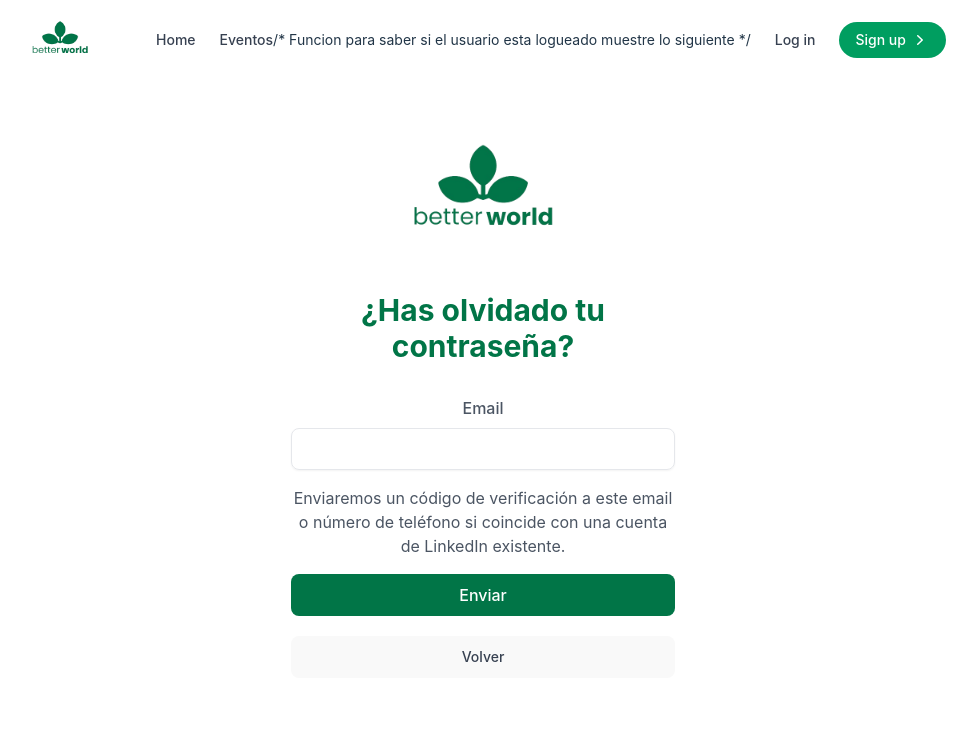
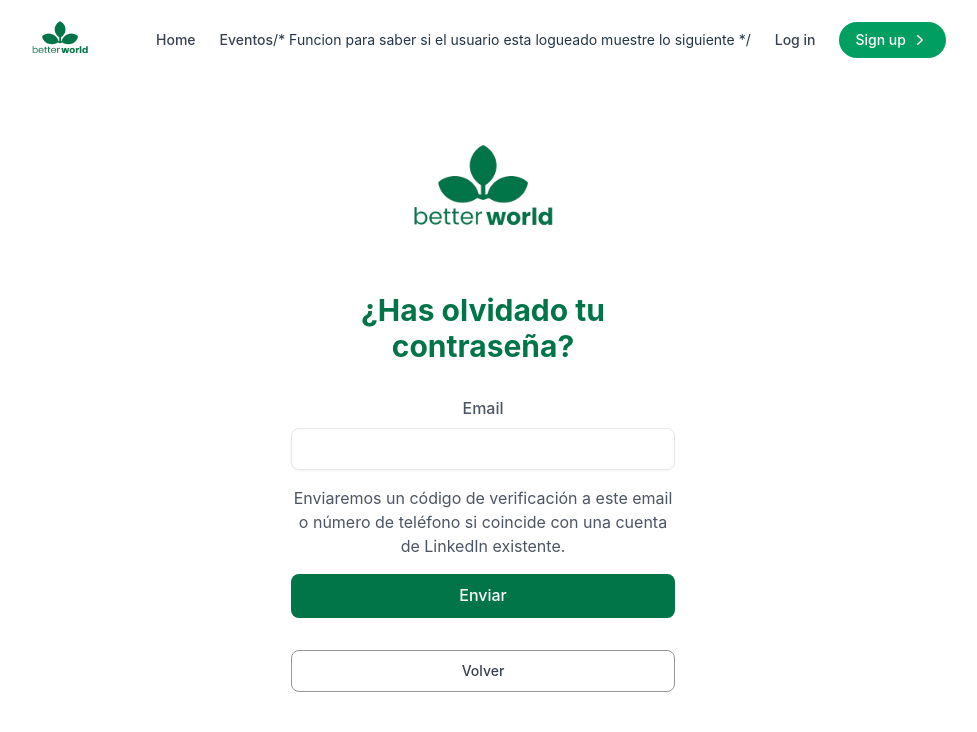
Before and after one commit to DaviBaezaRepo/Bootcamp_ProyectoFinal, a React (Vite) app in the folder vite-project/: page /ResetPassword in a window 1280 px wide. Shown: the top 732 px of the page, without its empty margins (157-1134 px from the left). Built offline with nearby package versions, Linux system fonts and the light colour scheme.

Commit message:
Changed buttons showing when logged (/home) + login styles + created the resetPassword component and updated routes

```diff
--- a/vite-project/package.json
+++ b/vite-project/package.json
@@ -14,7 +14,7 @@
     "react": "^18.2.0",
     "react-cookie": "^7.1.4",
     "react-dom": "^18.2.0",
-    "react-router-dom": "^6.23.0"
+    "react-router-dom": "^6.23.1"
   },
   "devDependencies": {
     "@types/react": "^18.2.66",
--- a/vite-project/src/components/Home.tsx
+++ b/vite-project/src/components/Home.tsx
@@ -22,20 +22,15 @@ function Home() {
                         En nuestra plataforma, conectamos a personas con corazones solidarios para participar en eventos que impactan positivamente en nuestra comunidad. Desde recogidas de basura hasta donaciones de alimentos y compañía a personas mayores, cada acción cuenta. Juntos, podemos crear un mundo más solidario y compasivo. ¡Apúntate ahora y sé parte del cambio!
                         </p>
                         <div className="items-center gap-x-3 space-y-3 sm:flex sm:space-y-0">
-                        {isLogged() ? (
                             <a href="/events" className="block button py-2 px-4 text-center text-white font-medium duration-150 rounded-lg shadow-lg hover:shadow-none">
                                 Explorar eventos
                             </a>
-) : (
                             <a href="/login" className="flex items-center justify-center gap-x-2 py-2 px-4 text-gray-700 hover:text-gray-500 font-medium duration-150 active:bg-gray-100 border rounded-lg md:inline-flex">
                                 Acceder
                                 <svg xmlns="http://www.w3.org/2000/svg" viewBox="0 0 20 20" fill="currentColor" className="w-5 h-5">
                                     <path fillRule="evenodd" d="M2 10a.75.75 0 01.75-.75h12.59l-2.1-1.95a.75.75 0 111.02-1.1l3.5 3.25a.75.75 0 010 1.1l-3.5 3.25a.75.75 0 11-1.02-1.1l2.1-1.95H2.75A.75.75 0 012 10z" clipRule="evenodd" />
                                 </svg>
-
                             </a>
-)}
-
                         </div>
                     </div>
                     <div className="flex-none mt-14 md:mt-0 md:max-w-xl">
--- a/vite-project/src/components/Login.tsx
+++ b/vite-project/src/components/Login.tsx
@@ -34,8 +34,8 @@ function Login() {
 
 
     return (
-        <main className="w-full h-screen flex flex-col items-center px-4 pt-3">
-            <div className="max-w-sm w-full text-gray-600">
+        <main className="w-full flex flex-col items-center px-4 pt-3">
+            <div className="max-w-sm w-full mb-3 text-gray-600">
                 <div className="text-center">
                     <img src="../src/assets/better-world-logo1.png" width={200} className="mx-auto" />
                     <div className="space-y-2">
@@ -57,7 +57,7 @@ function Login() {
                             value={email}
                             onChange={(e) => setEmail(e.target.value)}
                             required
-                            className="w-full mt-2 px-3 py-2 text-gray-500 bg-transparent outline-none border focus:border-indigo-600 shadow-sm rounded-lg"
+                            className="w-full mt-2 px-3 py-2 text-gray-500 bg-transparent outline-none border border-color shadow-sm rounded-lg"
                         />
                     </div>
                     <div>
@@ -69,7 +69,7 @@ function Login() {
                             value={password}
                             onChange={(e) => setPassword(e.target.value)}
                             required
-                            className="w-full mt-2 px-3 py-2 text-gray-500 bg-transparent outline-none border focus:border-indigo-600 shadow-sm rounded-lg"
+                            className="w-full mt-2 px-3 py-2 text-gray-500 bg-transparent outline-none border border-color shadow-sm rounded-lg"
                         />
                     </div>
                     {alert ? alert : ""}
--- a/vite-project/src/components/ResetCode.tsx
+++ b/vite-project/src/components/ResetCode.tsx
@@ -0,0 +1 @@
+//in progress..
--- a/vite-project/src/components/ResetPassword.tsx
+++ b/vite-project/src/components/ResetPassword.tsx
@@ -1,6 +1,36 @@
+import React, { useState } from 'react';
+
 function ResetPassword() {
+    const [email, setEmail] = useState('');
+    const [error, setError] = useState('');
+
+    const handleSubmit = async (e: { preventDefault: () => void; }) => {
+        e.preventDefault();
+
+        // Fetch user data from the API
+        try {
+            const response = await fetch('http://localhost:8080/users');
+            if (!response.ok) {
+                throw new Error('Failed to fetch users');
+            }
+            const users = await response.json();
+
+            // Check if the entered email exists in the users array
+            const userWithEmail = users.find((user: { email: string; }) => user.email === email);
+            if (userWithEmail) {
+                // Redirect to another route if email exists
+                window.location.href = '/ResetCode';
+            } else {
+                setError('Email not found. Please try again.');
+            }
+        } catch (error) {
+            console.error('Error fetching users:', error);
+            setError('An error occurred. Please try again later.');
+        }
+    };
+
     return (
-        <main className="w-full  flex flex-col items-center justify-center px-4 pt-3">
+        <main className="w-full flex flex-col items-center justify-center px-4 pt-3">
             <div className="max-w-sm w-full text-gray-600 space-y-8">
                 <div className="text-center">
                     <img src="../src/assets/better-world-logo1.png" width={200} className="mx-auto" />
@@ -8,28 +38,25 @@ function ResetPassword() {
                         <h3 className="text-gray-800 text-2xl font-bold sm:text-3xl">¿Has olvidado tu contraseña?</h3>
                     </div>
                 </div>
-                <form onSubmit={(e) => e.preventDefault()}>
+                <form onSubmit={handleSubmit}>
                     <div>
-                        <label className="font-medium">
-                            Email
-                        </label>
+                        <label className="font-medium">Email</label>
                         <input
                             type="email"
                             required
-                            className="w-full mt-2 px-3 py-2 text-gray-500 bg-transparent outline-none border focus:border-indigo-600 shadow-sm rounded-lg"
+                            className="w-full mt-2 px-3 py-2 text-gray-500 bg-transparent outline-none border border-color shadow-sm rounded-lg"
+                            value={email}
+                            onChange={(e) => setEmail(e.target.value)}
                         />
                     </div>
+                    {error && <p className="text-red-500">{error}</p>}
                     <p className="my-4">Enviaremos un código de verificación a este email o número de teléfono si coincide con una cuenta de LinkedIn existente.</p>
-                    <button className="w-full px-4 py-2 text-white button2 rounded-lg duration-150">
-                        Enviar
-                    </button>
-                    <button className="w-full flex items-center justify-center gap-x-3 py-2.5 mt-5 border rounded-lg text-sm font-medium duration-150 hover:bg-gray-100">
-                        <a href="/Login">Volver</a>
-                    </button>
+                    <button type="submit" className="w-full px-4 pt-2 text-white button2 rounded-lg duration-150">Enviar</button>
                 </form>
+                <a href="/Login" className="w-full flex mt-0 items-center justify-center gap-x-3 py-2.5 border-bn rounded-lg text-sm duration-150 hover:bg-gray-100">Volver</a>
             </div>
         </main>
-    )
+    );
 }
 
-export default ResetPassword
+export default ResetPassword;
--- a/vite-project/src/index.css
+++ b/vite-project/src/index.css
@@ -84,6 +84,10 @@ h3 {
   color: #ffffff;
 }
 
+.border-bn {
+  border: 1px solid #969696;
+}
+
 button {
   border-radius: 8px;
   border: 1px solid transparent;
```
Also changed, not shown: 1 other file (tests, documents, lock files or other folders).
